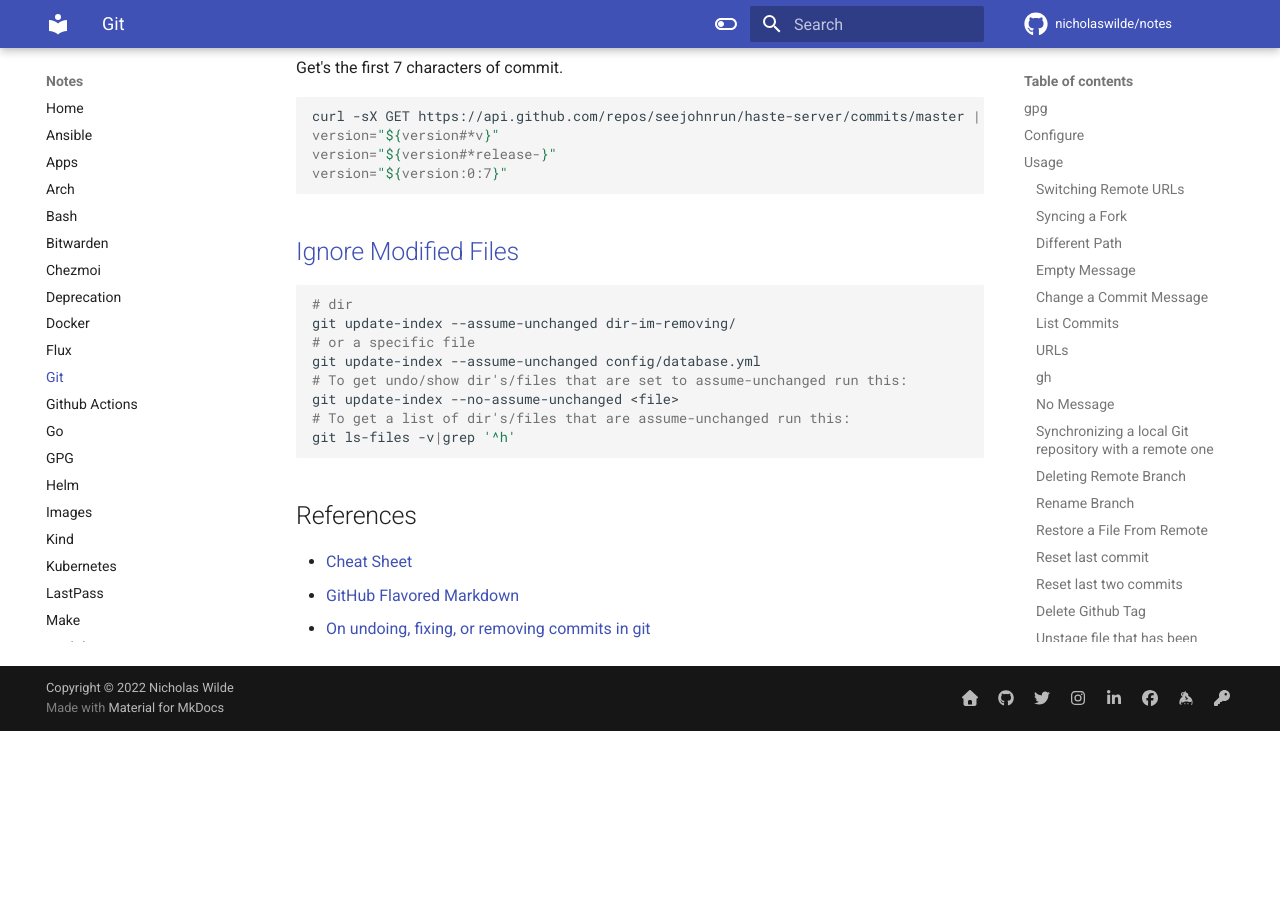
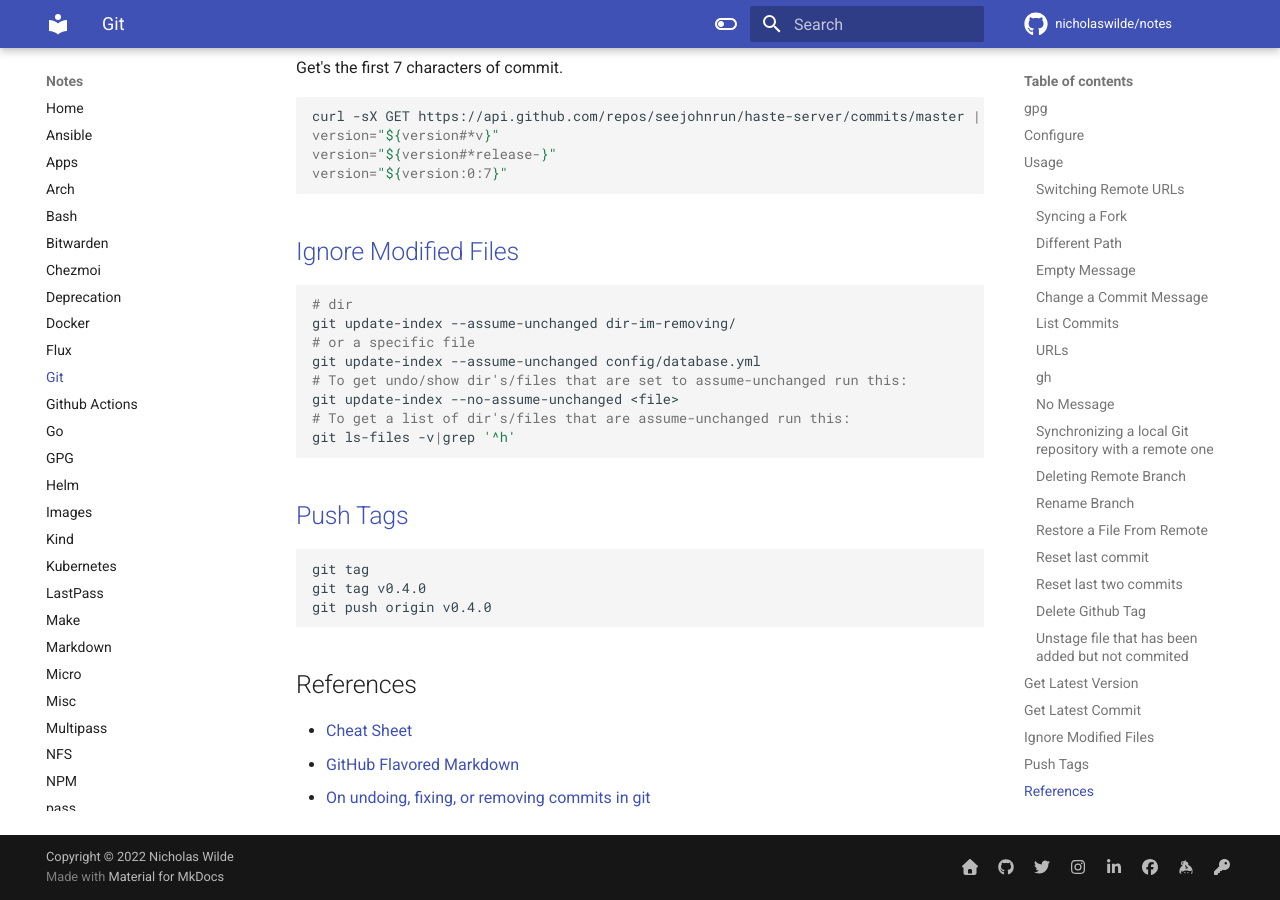
Before and after one commit to nicholaswilde/notes, an MkDocs documentation site: the page built from docs/git.md, in a window 1280 px wide and 900 px high, scrolled down 3211 px. Built offline with MkDocs 1.6.1 and Material for MkDocs 9.7.7, drawn with Linux system fonts in a browser that asks for light colours; comment, search, counter and statistics services are not loaded; before the commit the page ends 3942 px from its top, so only the background shows below that.

Commit message:
Add push tag
Signed-off-by: Nicholas Wilde <ncwilde43@gmail.com>

````diff
--- a/docs/git.md
+++ b/docs/git.md
@@ -157,7 +157,7 @@ version="${version#*release-}"
 version="${version:0:7}"
 ```
 
-## [Ignore Modified Files](https://stackoverflow.com/a/761116)
+## [Ignore Modified Files][2]
 
 ```shell
 # dir
@@ -170,8 +170,19 @@ git update-index --no-assume-unchanged <file>
 git ls-files -v|grep '^h'
 ```
 
+## [Push Tags][1]
+
+```shell
+git tag
+git tag v0.4.0
+git push origin v0.4.0
+```
+
 ## References
 
 * [Cheat Sheet](https://github.com/tiimgreen/github-cheat-sheet)
 * [GitHub Flavored Markdown](https://github.github.com/gfm/)
 - [On undoing, fixing, or removing commits in git](https://sethrobertson.github.io/GitFixUm/fixup.html)
+
+[1]: https://stackoverflow.com/a/5195913
+[2]: https://stackoverflow.com/a/761116
````
